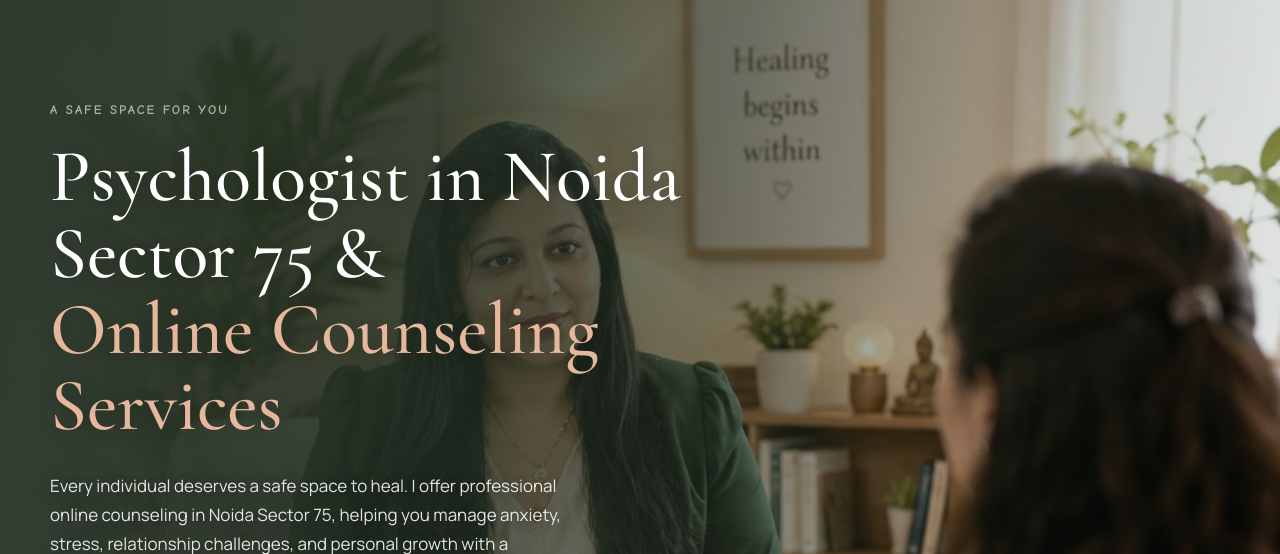
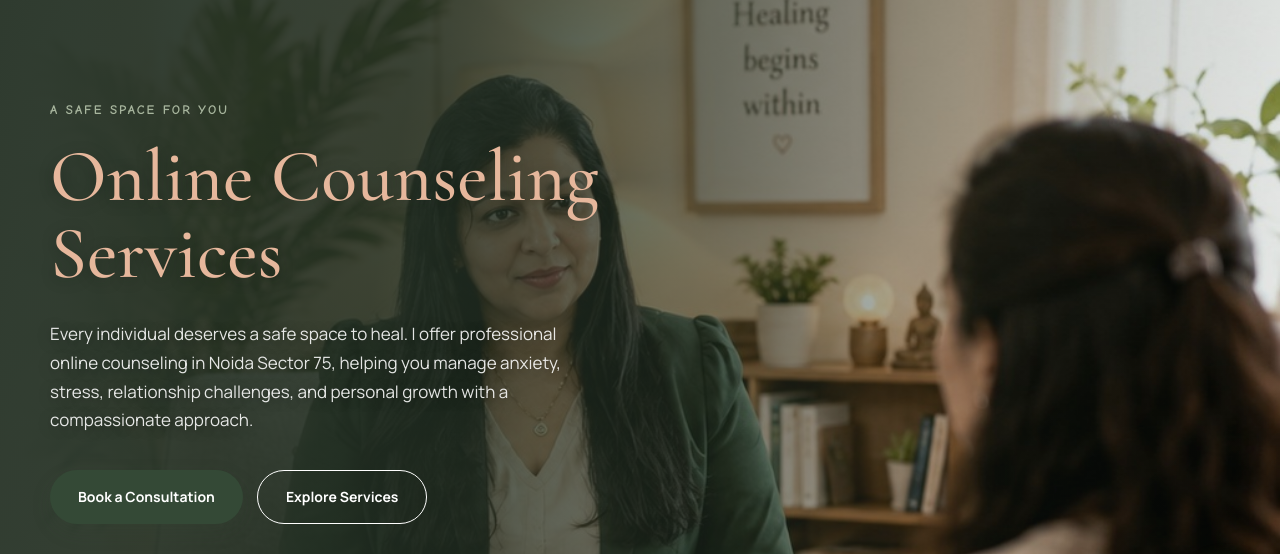
Before and after one commit to letshealnthrive/lets-heal-thrive, a plain HTML site: page index.html in a window 1280 px wide. Shown: the part 157-711 px from the top of the page. Drawn offline with nearby package versions, Linux system fonts and the light colour scheme.

Commit message:
Update index.html

```diff
--- a/index.html
+++ b/index.html
@@ -200,7 +200,6 @@
 
         <!-- ✅ UPDATED SEO H1 -->
         <h1>
-            Psychologist in Noida Sector 75 &
             <span>Online Counseling Services</span>
         </h1>
 
```
